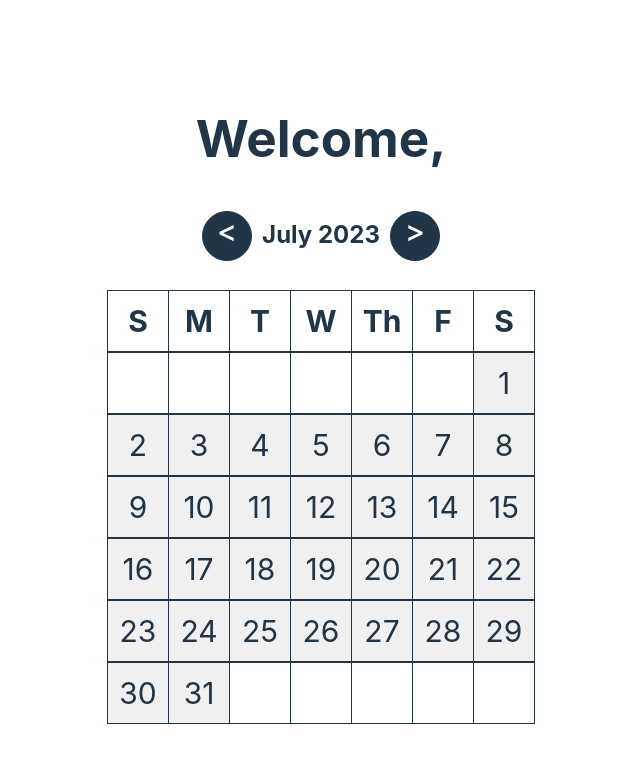
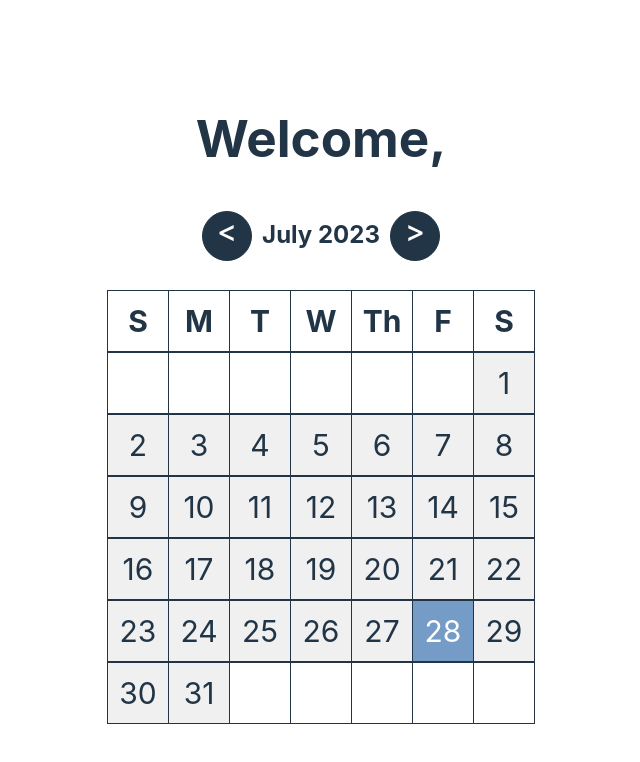
Before and after one commit to Halima1872/Dynamic-Event-Scheduler, a React (Vite) app: page /Welcome in a window 1280 px wide. Shown: the top 762 px of the page, without its empty margins (294-934 px from the left). Built offline with nearby package versions, Linux system fonts and the light colour scheme.

Commit message:
Delete Functionality, style changes

```diff
--- a/src/EventsForDate.jsx
+++ b/src/EventsForDate.jsx
@@ -1,28 +1,35 @@
 // EventsForDate.js
 import PropTypes from 'prop-types';
 import './EventsForDate.css'
+import { useState } from 'react';
 
 const EventsForDate = ({ date,currentUser,onClose }) => {
   // Retrieve events from local storage for the given date
+  const [events, setEvents] = useState(() => {
+    const storedEvents = JSON.parse(localStorage.getItem(date)) || [];
+    return storedEvents.filter((event) => event.User == currentUser);
+  });
 
-  const eventsForDate = JSON.parse(localStorage.getItem(date)) || [] ;
-
-  const userEvents = eventsForDate.filter((event) => event.User == currentUser);
+  const handleDeleteEvent = (eventToDelete) => {
+    const updatedEvents = events.filter((event) => event !== eventToDelete);
+    setEvents(updatedEvents);
+    localStorage.setItem(date, JSON.stringify(updatedEvents));
+  };
 
   return (
     <div className="events-for-date">
       <h2>Events for {date.toDateString()}</h2>
-      {userEvents.length === 0 ? (
+      {events.length === 0 ? (
         <p>No events found for this date.</p>
       ) : (
         <div >
-          {userEvents.map((event, index) => (
+          {events.map((event, index) => (
             <div className="event" key={index}>
               <strong>{event.EventName}</strong>: {event.EventDescription}
               <br></br>
               Time: {event.Time}
               <br></br>
-              <button id="Delete">Delete</button>
+              <button id="Delete" onClick={() => handleDeleteEvent(event)}>Delete</button>
             </div>
           ))}
 
--- a/src/Welcome.css
+++ b/src/Welcome.css
@@ -61,3 +61,8 @@ td,th {
   gap: 10px;
 
 }
+
+.selected{
+  background-color: #749cc6;
+  color: #fff;
+}
--- a/src/Welcome.jsx
+++ b/src/Welcome.jsx
@@ -32,6 +32,13 @@ export default function Welcome() {
     const getFirstDayOfMonth = (year, month) => {
         return new Date(year, month, 1).getDay();
     }
+    const isSameDay = (date1, date2) => {
+        return (
+          date1.getDate() === date2.getDate() &&
+          date1.getMonth() === date2.getMonth() &&
+          date1.getFullYear() === date2.getFullYear()
+        );
+      };
 
     const generateCalendarGrid = (year, month) => {
         const totalDaysInMonth = getDaysInMonth(year, month);
@@ -56,6 +63,9 @@ export default function Welcome() {
                     if (hasEventsForDate(date)) {
                         classNames.push('has-events');
                     }
+                    if (isSameDay(selectedDate, date)) {
+                        classNames.push('selected');
+                      }
                     row.push(
                         <td
                             key={`${week}-${day}`}
@@ -74,8 +84,11 @@ export default function Welcome() {
     }
     const handleDateClick = (date) => {
         setSelectedDate(date);
+
         console.log(date)
         setShowConfirmationDialogue(true);
+        setShowEventsForDate(false)
+
     }
     const handleConfirmation = (confirmed) => {
         if (confirmed) {
```
